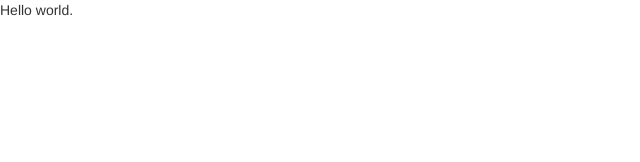
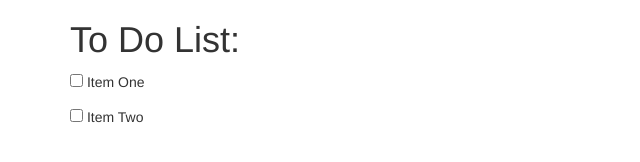
Before and after one commit to songhyunlee/todo, a website: page index.html in a window 1280 px wide. Shown: the whole page, without its empty margins (0-640 px from the left). Drawn offline with nearby package versions, Linux system fonts and the light colour scheme.

Commit message:
Added a checkbox

```diff
--- a/app.js
+++ b/app.js
@@ -1,6 +1,13 @@
 var app = angular.module('todo', []);
 
-app.controller('homeController', function() {
+app.controller('homeController', home);
+
+function home() {
   var vm = this;
-  vm.message = "Hello world."
-})
+  vm.message = "To Do List:"
+  vm.todos = [
+    { name: "Item One", done: false},
+    { name: "Item Two", done: false}
+  ]
+  vm.messageTwo = "No Items on Your To Do List."
+}
--- /dev/null
+++ b/default.css
@@ -0,0 +1,3 @@
+.strike {
+  text-decoration: line-through;
+}
--- a/index.html
+++ b/index.html
@@ -4,11 +4,28 @@
   <meta charset="utf-8">
   <link rel="stylesheet" href="https://maxcdn.bootstrapcdn.com/bootstrap/3.3.6/css/bootstrap.min.css"/>
   <link rel="stylesheet" href="https://maxcdn.bootstrapcdn.com/font-awesome/4.5.0/css/font-awesome.min.css">
+  <link rel="stylesheet" href="default.css">
   <title>Angular JS</title>
 </head>
 <body ng-app="todo">
+  <div class="container">
+    <div class="row">
+      <div class="col-md-8">
         <div ng-controller="homeController as home">
+          <h1>
             {{home.message}}
+          </h1>
+          <h5 ng-repeat="todo in home.todos">
+            <label>
+              <span ng-class="todo.done ? 'strike': 'h5'">
+                <input type="checkbox" ng-click="todo.done = !todo.done">
+                {{todo.name}}
+              </span>
+            </label>
+          </h5>
+        </div>
+      </div>
+    </div>
   </div>
   <script src="https://ajax.googleapis.com/ajax/libs/angularjs/1.5.7/angular.min.js"></script>
   <script src="https://ajax.googleapis.com/ajax/libs/jquery/2.2.2/jquery.min.js"></script>
```
Lines whose indentation alone changed are shown as unchanged.
